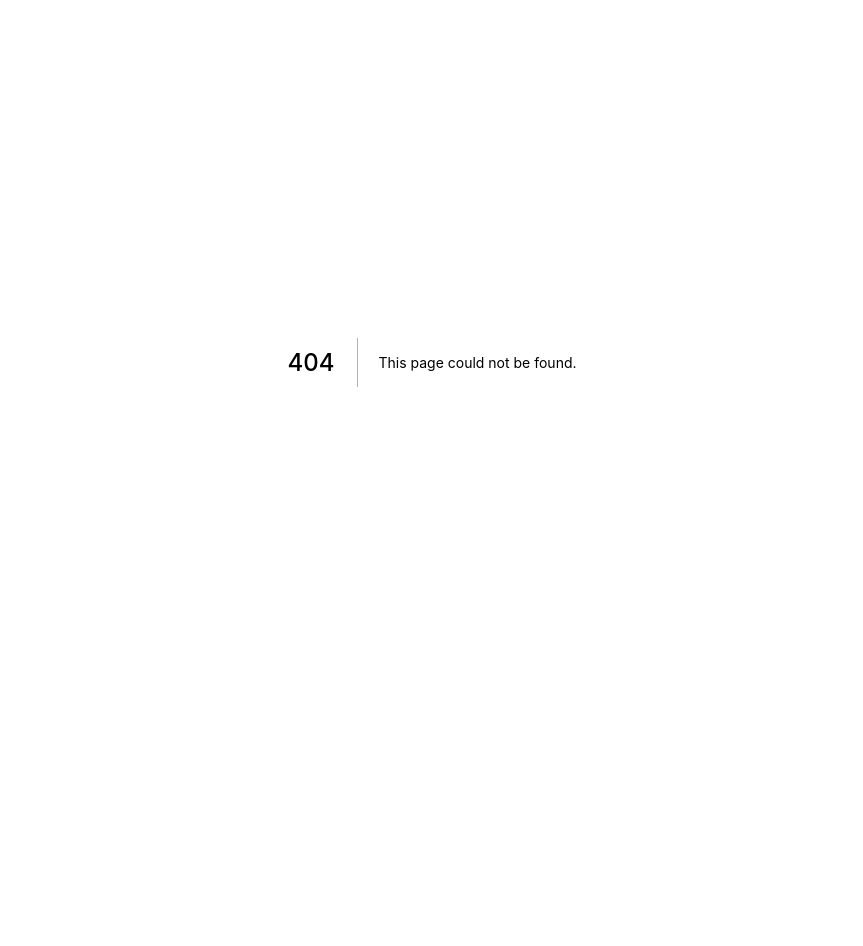
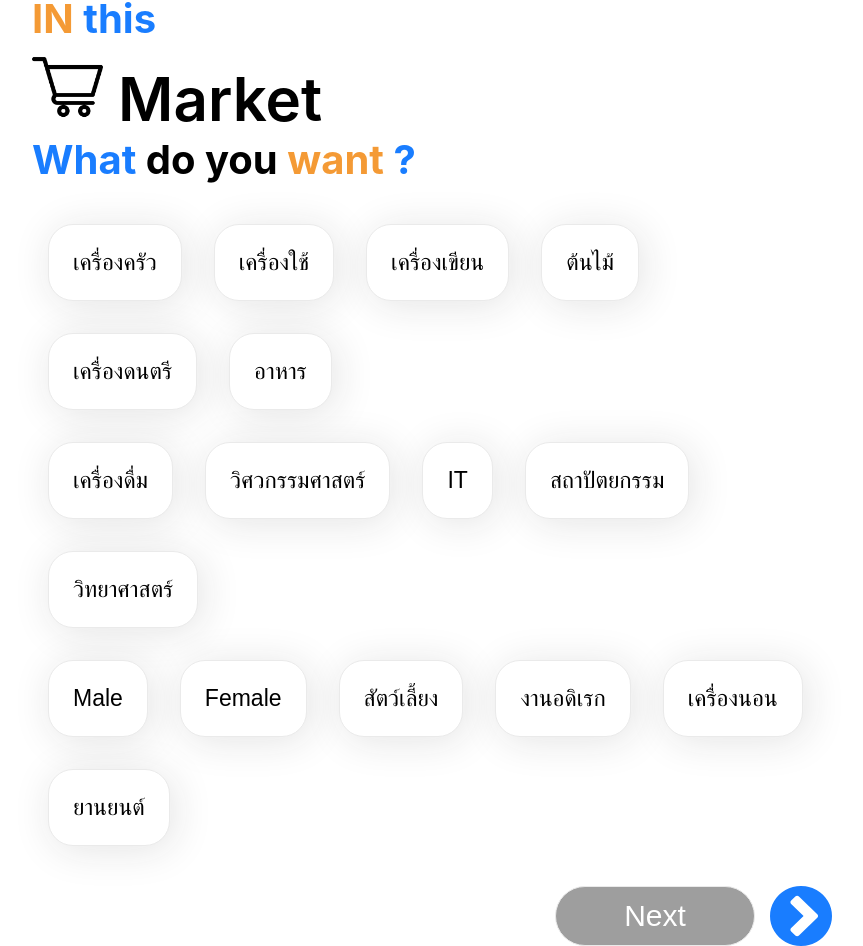
Before and after one commit to SilverSky9/DevToolNo1, a Next.js app in the folder frontend/: page /Matching in a window 1280 px wide. Before the commit this address had no page. Shown: the part 38-984 px from the top of the page, without its empty margins (208-1071 px from the left). Before the commit the page ends 800 px from the top, so only its background shows below. Built offline with nearby package versions, Linux system fonts and the light colour scheme.

Commit message:
feat: create matching page

```diff
--- /dev/null
+++ b/frontend/pages/Matching.js
@@ -0,0 +1,49 @@
+import Head from 'next/head'
+import Image from 'next/image'
+import styles from '../styles/Matching.module.css'
+import shopping_cart from '../public/shopping-cart.png'
+
+export default function Matching() {
+  return (
+    <div className={styles.container}>
+      <div>
+          <h1 className={styles.title}><a style={{ color: '#F49A35' }}>IN</a> <a style={{ color: '#197DFF' }}>this</a></h1>
+          <div className={styles.logo} > <Image width={71} height={68} src={shopping_cart} alt="shopping_cart" /> Market</div>
+          <h1 className={styles.title}>
+            <a style={{ color: '#197DFF' }}>What</a> do you <a style={{ color: '#F49A35' }}>want</a> <a style={{ color: '#197DFF' }}>?</a>
+          </h1>
+      </div>
+      <main className={styles.main}>
+        <div>
+          <button className={styles.button}>เครื่องครัว</button>
+          <button className={styles.button}>เครื่องใช้</button>
+          <button className={styles.button}>เครื่องเขียน</button>
+          <button className={styles.button}>ต้นไม้</button>
+          <button className={styles.button}>เครื่องดนตรี</button>
+          <button className={styles.button}>อาหาร</button>
+        </div>
+        <div>
+          <button className={styles.button}>เครื่องดื่ม</button>
+          <button className={styles.button}>วิศวกรรมศาสตร์</button>
+          <button className={styles.button}>IT</button>
+          <button className={styles.button}>สถาปัตยกรรม</button>
+          <button className={styles.button}>วิทยาศาสตร์</button>
+        </div>
+        <div>
+          <button className={styles.button}>Male</button>
+          <button className={styles.button}>Female</button>
+          <button className={styles.button}>สัตว์เลี้ยง</button>
+          <button className={styles.button}>งานอดิเรก</button>
+          <button className={styles.button}>เครื่องนอน</button>
+          <button className={styles.button}>ยานยนต์</button>
+        </div>
+      </main>
+
+      <div className={styles.next}>
+        <button className={styles.nextt}>Next</button>
+        <Image src="/next_icon.svg" alt="Vercel Logo" width={62} height={16} />
+      </div>
+
+    </div>
+  )
+}
--- /dev/null
+++ b/frontend/styles/Matching.module.css
@@ -0,0 +1,68 @@
+.container {
+    padding: 0 15rem;
+    padding-top: 2rem;
+  }
+
+.main {
+    /* min-height: 100vh; */
+    padding: 1.5rem 0;
+    display: flex;
+    flex-direction: column;
+    justify-content: center;
+    align-items: center;
+}
+
+.title{
+    margin: 0;
+    /* line-height: 1.15; */
+    font-size: 2.5rem;
+  }
+
+.logo{
+    font-style: normal;
+    font-weight: 600;
+    font-size: 60px;
+    line-height: 8  0px;
+    padding-top: 10px;
+}
+
+.button:hover,
+.button:focus,
+.button:active {
+  color: #0070f3;
+  border-color: #0070f3;
+}
+
+.button{
+    margin: 1rem;
+    padding: 1.5rem;
+    text-align: left;
+    color: inherit;
+    text-decoration: none;
+    border: 1px solid #eaeaea;
+    border-radius: 25px;
+    transition: color 0.15s ease, border-color 0.15s ease;
+    max-width: 300px;
+    box-shadow: 4px 4px 40px rgba(34, 34, 34, 0.12);
+    background-color: white;
+    font-size: 23px;
+    font-style: normal;
+}
+
+.next{
+    flex: 1;
+    display: flex;
+    flex-direction: row;
+    justify-content: flex-end;
+}
+
+.nextt{
+    border: 1px solid #eaeaea;
+    height: 60px;
+    width: 200px;
+    background: #9E9E9E;
+    border-radius: 60px;
+    color: white;
+    font-size: 30px;
+    margin-right: 15px;
+}
```
Also changed, not shown: frontend/public/next_icon.svg (added), frontend/public/shopping-cart.png (added).
